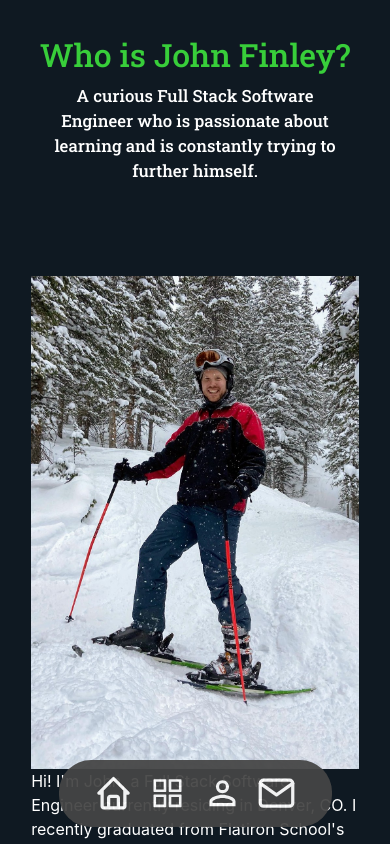
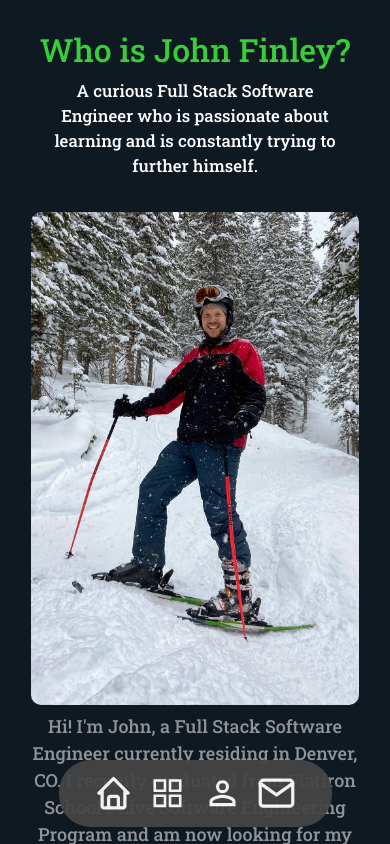
Before and after one commit to jfinley6/portfolio, a React (Vite) app: page /about in a window 390 px wide. Built offline with nearby package versions, Linux system fonts and the light colour scheme.

Commit message:
update page styles

```diff
--- a/src/stylesheets/about.css
+++ b/src/stylesheets/about.css
@@ -1,10 +1,12 @@
 #about-page {
   display: flex;
   flex-direction: column;
-  gap: 10vh;
+  gap: 7vh;
   width: 100vw;
   padding: 8vw;
   margin-top: 5px;
+  padding-bottom: 0;
+  height: fit-content;
 }
 
 #about-intro {
@@ -19,11 +21,54 @@
   font-size: 2rem !important;
 }
 
+#about-content {
+  display: flex;
+  gap: 2vw;
+  font-size: large;
+  font-family: Roboto Slab;
+  color: rgb(145, 148, 151);
+    padding-bottom: 4vw;
+}
+
+#about-picture {
+  width: 30%;
+  border-radius: 10px;
+}
+
+@media screen and (max-width: 800px) {
+  #about-page {
+    margin-top: 50px;
+  }
+}
+
 @media screen and (max-width: 480px) {
-    #about-intro > p:nth-child(2) {
-        font-size: 0.70em;
-        padding: 8px;
-    }
+  #about-intro > p:nth-child(2) {
+    font-size: 0.7em;
+    padding: 8px;
+  }
+
+  #about-page {
+    margin-top: 0;
+  }
+
+  #about-content {
+    flex-direction: column;
+    width: 100%;
+    margin-bottom: 125px;
+  }
+
+  #about-picture {
+    width: 100%;
+    height: auto;
+  }
+
+  #about-page {
+    gap: 3vh;
+  }
+
+  .about-paragraphs {
+    text-align: center;
+  }
 }
 
 @media (min-width: 1200px) {
```
